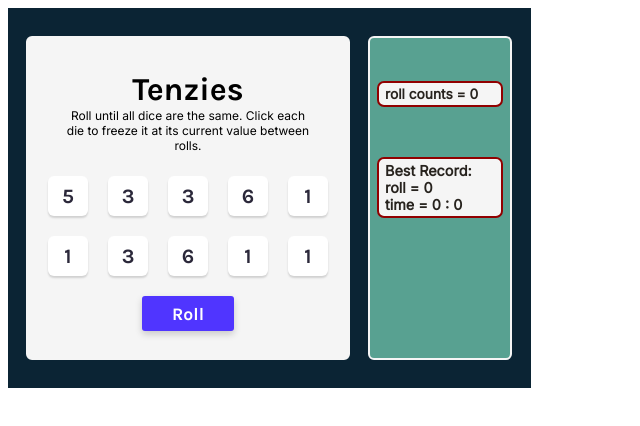
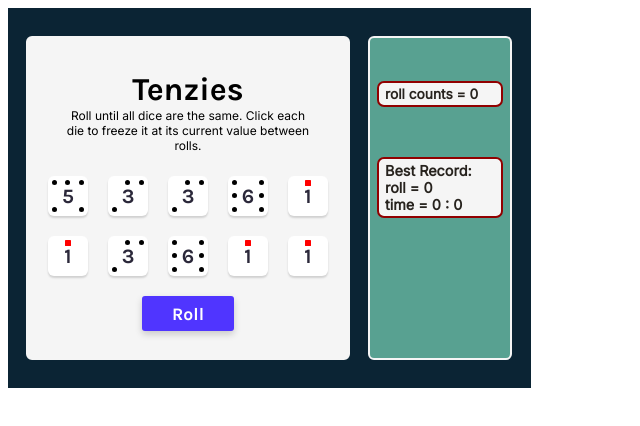
Before and after one commit to vivaldi412/Tenzies-app, a React (Vite) app: page / in a window 1280 px wide. Shown: the top 426 px of the page, without its empty margins (0-640 px from the left). Built offline with nearby package versions, Linux system fonts and the light colour scheme.

Commit message:
dice dots updated

```diff
--- a/components/Dice.tsx
+++ b/components/Dice.tsx
@@ -1,6 +1,58 @@
 import '../src/index.css'
 export default function Dice(props : any) {
     const classHeld = props.isHeld ? "btn-held" : "btn"
+
+    function HandleDiceNumber(value : any) {
+        let temp
+        if (value === 1){
+            temp = (<div className='dice-dot-box'>
+                <div id='dotN7'></div>
+            </div>)
+        }
+        else if (value === 2){
+            temp = (<div className='dice-dot-box'>
+                <div id='dotN2'></div>
+                <div id='dotN5'></div>
+            </div>)
+        }
+        else if (value === 3){
+            temp = (<div className='dice-dot-box'>
+                <div id='dotN2'></div>
+                <div id='dotN5'></div>
+                <div id='dotN8'></div>
+            </div>)
+        }
+        else if(value === 4){
+            temp = (<div className='dice-dot-box'>
+                <div id='dotN1'></div>
+                <div id='dotN2'></div>
+                <div id='dotN5'></div>
+                <div id='dotN6'></div>
+            </div>)
+        }
+        else if(value === 5){
+            temp = (<div className='dice-dot-box'>
+                <div id='dotN1'></div>
+                <div id='dotN2'></div>
+                <div id='dotN5'></div>
+                <div id='dotN6'></div>
+                <div id='dotN8'></div>
+            </div>)
+        }
+        else if(value === 6){
+            temp = (<div className='dice-dot-box'>
+                <div id='dotN1'></div>
+                <div id='dotN2'></div>
+                <div id='dotN3'></div>
+                <div id='dotN4'></div>
+                <div id='dotN5'></div>
+                <div id='dotN6'></div>
+            </div>)
+        }
+        return temp
+    }
+
+
 
 
 
@@ -12,10 +64,26 @@ export default function Dice(props : any) {
 
     return (
         <div /*className="number-box"*/>
-            <button className={classHeld} onClick={props.holdDice} >{props.value}</button>
+
+            <button className={classHeld} onClick={props.holdDice} >{props.value}
+                {HandleDiceNumber(props.value)}
+
+
+
+
+
+
+
+
+
+
+            </button>
         </div>
     )
 
 
 
 }
+
+
+{/* <div className='dice-dot'></div> */}
--- a/src/App.tsx
+++ b/src/App.tsx
@@ -266,6 +266,7 @@ function fuckingNewDice(max : any , min : any) {
       </div>
 
 
+
       <div className='sidebar-container'>
        <div className='sidebar'>
 
@@ -283,7 +284,6 @@ function fuckingNewDice(max : any , min : any) {
 
 
 
-
     </main>
   )
 }
--- a/src/index.css
+++ b/src/index.css
@@ -2,7 +2,7 @@ main {
 
   display: flex;
 
-
+  position: relative;
 
 
 
@@ -19,7 +19,7 @@ main {
   justify-content: center;
   justify-items: center;
   align-items: center;
-  position: relative;
+
 }
 
 
@@ -36,6 +36,7 @@ main {
   align-content: center;
   text-align: center;
   flex-direction: column;
+
 }
 
 .number-box {
@@ -80,6 +81,8 @@ p {
 
   box-shadow: 0px 2px 2px rgba(0, 0, 0, 0.15);
   cursor: pointer;
+  position: relative;
+
 }
 
 .btn-held {
@@ -195,3 +198,84 @@ p {
   margin-top: 50px;
   font-size: 0.90rem;
 }
+
+.dice-dot-box {
+  margin: 0;
+  position:absolute;
+  width: 40px;
+  height: 40px;
+  background-color: transparent;
+  right: 0;
+  top: 0;
+  display: grid;
+  grid-template-columns: 1fr 1fr 1fr;
+  grid-template-rows: 1fr 1fr 1fr;
+  align-items: center;
+  justify-items: center;
+  grid-template-areas: "p1 p2 p3" "p4 p5 p6" "p7 p8 p9";
+
+}
+
+/* .dot-6 { */
+  /* margin: 0; */
+  /* width: 5px; */
+  /* height: 5px; */
+  /* background-color: #1baff3; */
+/* } */
+
+#dotN1 {
+  grid-area: p1;
+  width: 5px;
+  height: 5px;
+  background-color: #000000;
+  border-radius: 50%;
+}
+#dotN2 {
+  grid-area: p3;
+  width: 5px;
+  height: 5px;
+  background-color: #000000;
+  border-radius: 50%;
+}
+#dotN3 {
+  grid-area: p4;
+  width: 5px;
+  height: 5px;
+  background-color: #000000;
+  border-radius: 50%;
+}
+#dotN4 {
+  grid-area: p6;
+  width: 5px;
+  height: 5px;
+  background-color: #000000;
+  border-radius: 50%;
+}
+#dotN5 {
+  grid-area: p7;
+  width: 5px;
+  height: 5px;
+  background-color: #000000;
+  border-radius: 50%;
+}
+#dotN6 {
+  grid-area: p9;
+  width: 5px;
+  height: 5px;
+  background-color: #000000;
+  border-radius: 50%;
+}
+#dotN7 {
+  grid-area: p2;
+  width: 6px;
+  height: 6px;
+  background-color: #ff0000;
+  border-radius: 10%;
+}
+#dotN8 {
+  grid-area: p2;
+  width: 5px;
+  height: 5px;
+  background-color: #000000;
+  border-radius: 50%;
+}
```
